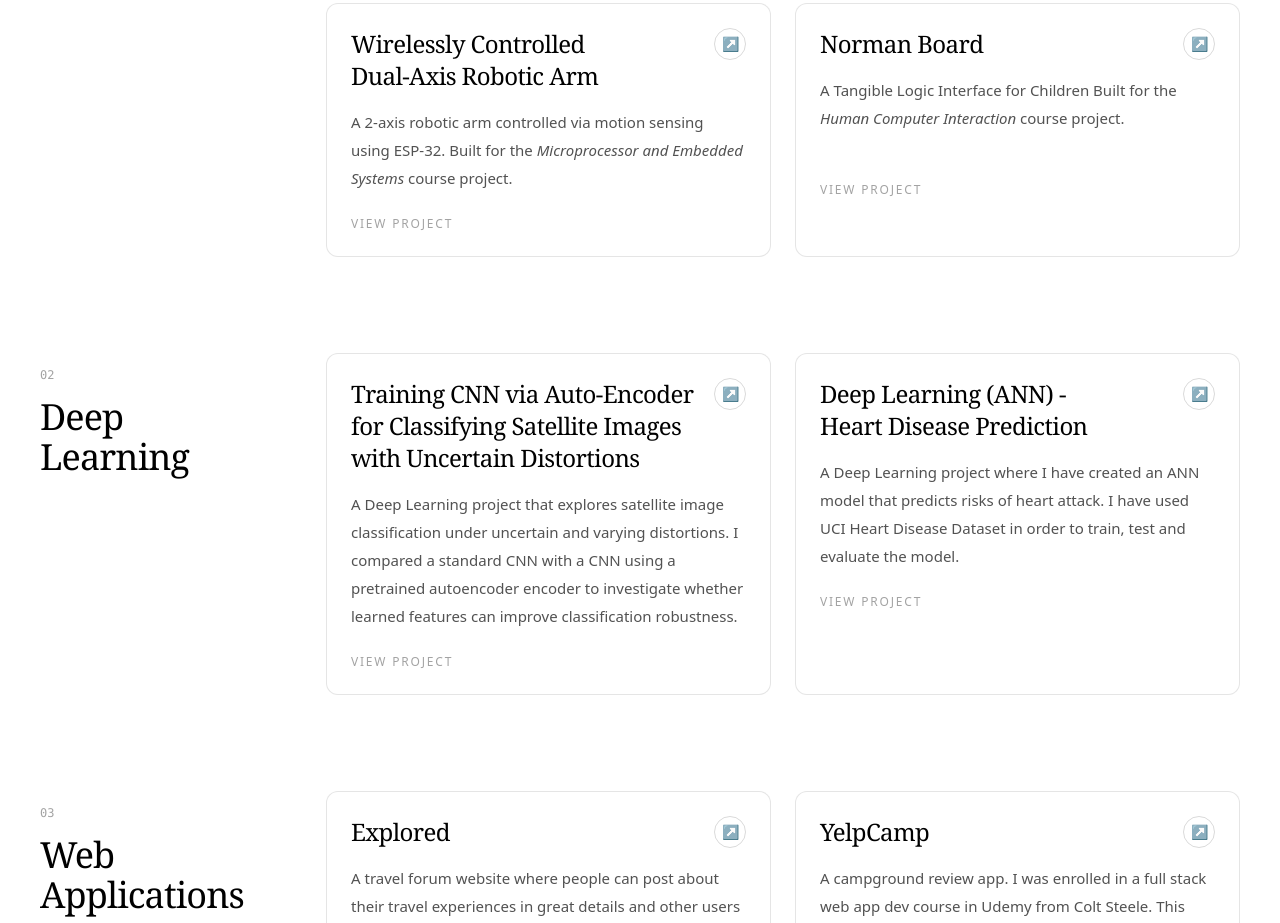
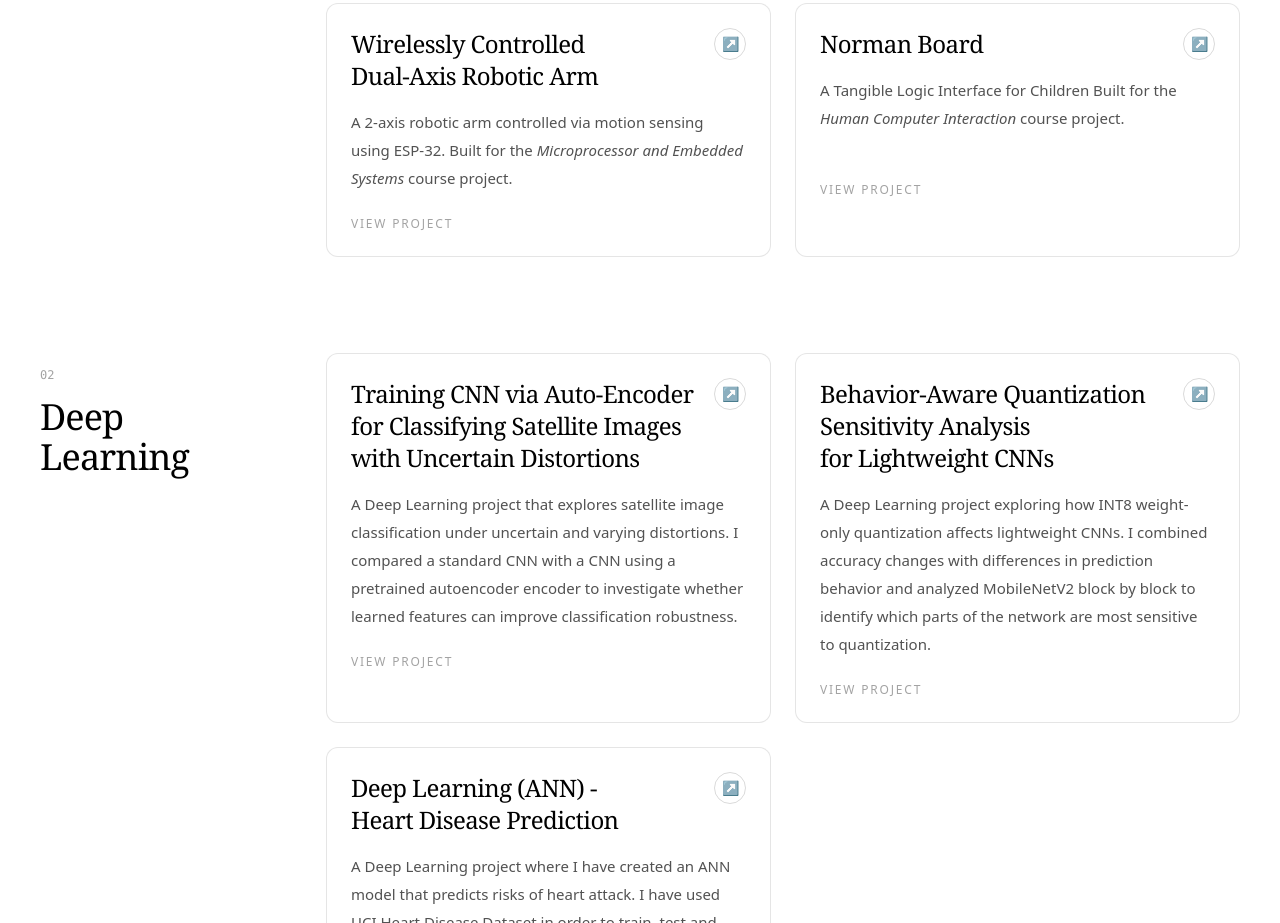
Before and after one commit to antor-morsalin/portfolio, a plain HTML site: page projects.html in a window 1280 px wide. Shown: the part 459-1382 px from the top of the page. Drawn offline with nearby package versions, Linux system fonts and the light colour scheme.

Commit message:
Added a new project

```diff
--- a/projects.html
+++ b/projects.html
@@ -290,6 +290,37 @@
             </article>
           </a>
 
+          <!-- Behavior-Aware Quantization Sensitivity -->
+          <a href="project_info.html?name=bhv_qnt" class="group block rounded-xl border border-black/10 bg-white p-5 md:p-6
+              transition-all duration-250 ease-out
+              hover:border-black/25 hover:bg-neutral-50 hover:-translate-y-0.5
+              focus:outline-none focus-visible:ring-2 focus-visible:ring-black focus-visible:ring-offset-3">
+            <article class="min-h-[170px] flex flex-col">
+              <div class="flex items-start justify-between gap-5">
+                <h3 class="font-serif text-2xl text-black tracking-tight text-balance">
+                  Behavior-Aware Quantization Sensitivity Analysis for Lightweight CNNs
+                </h3>
+                <span
+                  class="shrink-0 flex h-8 w-8 items-center justify-center rounded-full border border-black/15
+                       text-sm text-neutral-500 transition-all duration-200
+                       group-hover:border-black group-hover:bg-black group-hover:text-white group-hover:translate-x-0.5">
+                  ↗
+                </span>
+              </div>
+
+              <p class="mt-4 text-sm md:text-[15px] leading-7 text-neutral-600">
+                A Deep Learning project exploring how INT8 weight-only quantization affects lightweight CNNs.
+                I combined accuracy changes with differences in prediction behavior and analyzed MobileNetV2
+                block by block to identify which parts of the network are most sensitive to quantization.
+              </p>
+
+              <p class="mt-auto pt-6 text-xs uppercase tracking-[0.15em] text-neutral-400
+                  transition-colors duration-200 group-hover:text-black">
+                View project
+              </p>
+            </article>
+          </a>
+
           <!-- Heart Disease Prediction -->
           <a href="project_info.html?name=ann_heart_disease" class="group block rounded-xl border border-black/10 bg-white p-5 md:p-6
               transition-all duration-250 ease-out
```
Also changed, not shown: src/js/project_data_loader.js (+14 -0 lines), 3 other files.
